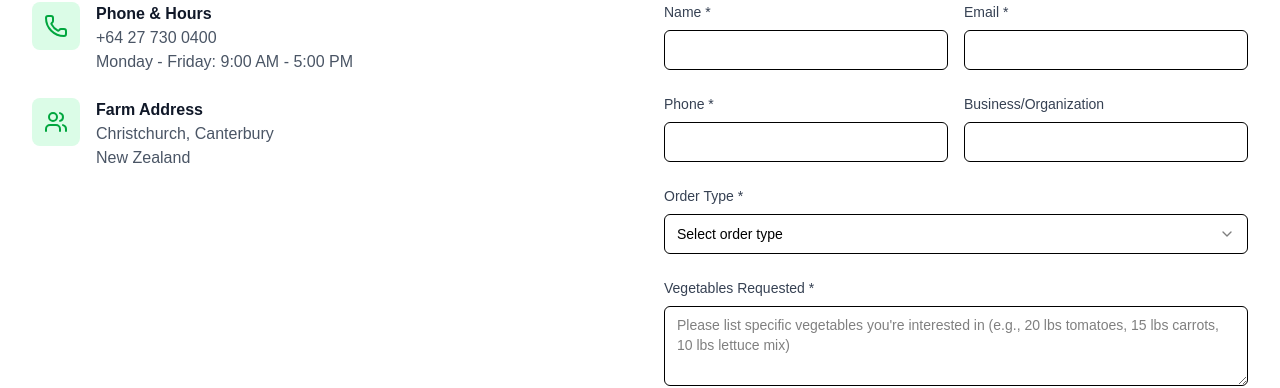
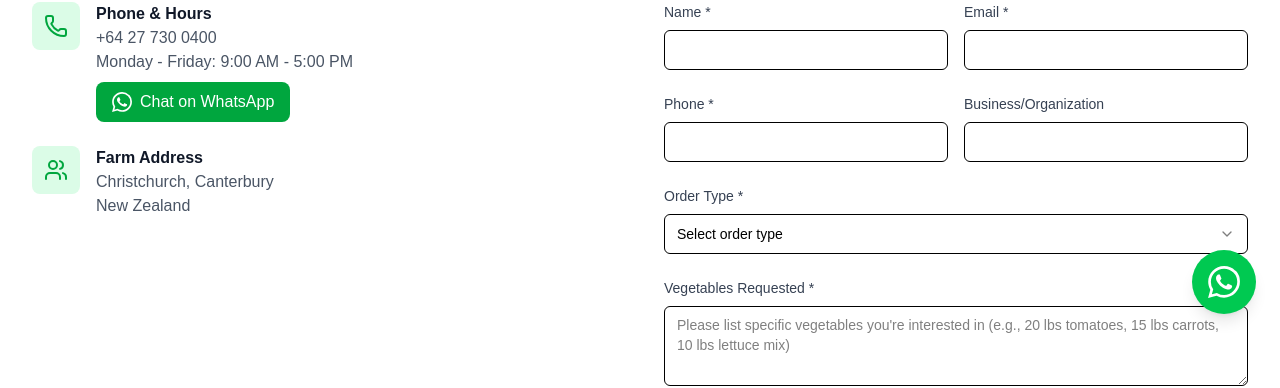
Before and after one commit to gauravbhatia4601/sky-growers, a Next.js app: page /contact in a window 1280 px wide. Shown: the part 462-850 px from the top of the page. Built offline with nearby package versions, Linux system fonts and the light colour scheme; no server answers.

Commit message:
Remove beetroot references and add WhatsApp chat button to contact page

```diff
--- a/src/app/contact/page.tsx
+++ b/src/app/contact/page.tsx
@@ -109,6 +109,17 @@
                   <h3 className="font-semibold text-gray-900">Phone & Hours</h3>
                   <p className="text-gray-600">+64 27 730 0400</p>
                   <p className="text-gray-600">Monday - Friday: 9:00 AM - 5:00 PM</p>
+                  <a
+                    href="https://wa.me/64277300400"
+                    target="_blank"
+                    rel="noopener noreferrer"
+                    className="inline-flex items-center mt-2 px-4 py-2 bg-green-600 text-white rounded-lg hover:bg-green-700 transition-colors"
+                  >
+                    <svg className="w-5 h-5 mr-2" fill="currentColor" viewBox="0 0 24 24">
+                      <path d="M17.472 14.382c-.297-.149-1.758-.867-2.03-.967-.273-.099-.471-.148-.67.15-.197.297-.767.966-.94 1.164-.173.199-.347.223-.644.075-.297-.15-1.255-.463-2.39-1.475-.883-.788-1.48-1.761-1.653-2.059-.173-.297-.018-.458.13-.606.134-.133.297-.347.446-.52.149-.174.198-.298.298-.497.099-.198.05-.371-.025-.52-.075-.149-.669-1.612-.916-2.207-.242-.579-.487-.5-.669-.51-.173-.008-.371-.01-.57-.01-.198 0-.52.074-.792.372-.272.297-1.04 1.016-1.04 2.479 0 1.462 1.065 2.875 1.213 3.074.149.198 2.096 3.2 5.077 4.487.709.306 1.262.489 1.694.625.712.227 1.36.195 1.871.118.571-.085 1.758-.719 2.006-1.413.248-.694.248-1.289.173-1.413-.074-.124-.272-.198-.57-.347m-5.421 7.403h-.004a9.87 9.87 0 01-5.031-1.378l-.361-.214-3.741.982.998-3.648-.235-.374a9.86 9.86 0 01-1.51-5.26c.001-5.45 4.436-9.884 9.888-9.884 2.64 0 5.122 1.03 6.988 2.898a9.825 9.825 0 012.893 6.994c-.003 5.45-4.437 9.884-9.885 9.884m8.413-18.297A11.815 11.815 0 0012.05 0C5.495 0 .16 5.335.157 11.892c0 2.096.547 4.142 1.588 5.945L.057 24l6.305-1.654a11.882 11.882 0 005.683 1.448h.005c6.554 0 11.89-5.335 11.893-11.893A11.821 11.821 0 0020.885 3.488"/>
+                    </svg>
+                    Chat on WhatsApp
+                  </a>
                 </div>
               </div>
               {/* <div className="flex items-start space-x-4">
@@ -157,7 +168,7 @@
                 </div>
               </div>
             </div> */}
-            {/* Seasonal Availability */}
+            {/* Seasonal Availability - Commented out due to beetroot removal */}
             {/* <div className="bg-yellow-50 p-6 rounded-lg">
               <h3 className="text-xl font-semibold text-gray-900 mb-4">Year-Round Vegetable Availability</h3>
               <div className="space-y-3 text-sm">
@@ -167,10 +178,6 @@
                 </div>
                 <div className="flex justify-between">
                   <span className="font-medium">Regenerative Spinach:</span>
-                  <span className="text-gray-600">Available Year-Round</span>
-                </div>
-                <div className="flex justify-between">
-                  <span className="font-medium">Fresh Beetroot:</span>
                   <span className="text-gray-600">Available Year-Round</span>
                 </div>
                 <div className="flex justify-between">
@@ -196,6 +203,22 @@
           </div>
         </div>
       </div>
+
+      {/* Floating WhatsApp Button */}
+      <div className="fixed bottom-6 right-6 z-50">
+        <a
+          href="https://wa.me/64277300400"
+          target="_blank"
+          rel="noopener noreferrer"
+          className="flex items-center justify-center w-16 h-16 bg-green-500 hover:bg-green-600 text-white rounded-full shadow-lg hover:shadow-xl transition-all duration-300 transform hover:scale-110"
+          aria-label="Chat with us on WhatsApp"
+        >
+          <svg className="w-8 h-8" fill="currentColor" viewBox="0 0 24 24">
+            <path d="M17.472 14.382c-.297-.149-1.758-.867-2.03-.967-.273-.099-.471-.148-.67.15-.197.297-.767.966-.94 1.164-.173.199-.347.223-.644.075-.297-.15-1.255-.463-2.39-1.475-.883-.788-1.48-1.761-1.653-2.059-.173-.297-.018-.458.13-.606.134-.133.297-.347.446-.52.149-.174.198-.298.298-.497.099-.198.05-.371-.025-.52-.075-.149-.669-1.612-.916-2.207-.242-.579-.487-.5-.669-.51-.173-.008-.371-.01-.57-.01-.198 0-.52.074-.792.372-.272.297-1.04 1.016-1.04 2.479 0 1.462 1.065 2.875 1.213 3.074.149.198 2.096 3.2 5.077 4.487.709.306 1.262.489 1.694.625.712.227 1.36.195 1.871.118.571-.085 1.758-.719 2.006-1.413.248-.694.248-1.289.173-1.413-.074-.124-.272-.198-.57-.347m-5.421 7.403h-.004a9.87 9.87 0 01-5.031-1.378l-.361-.214-3.741.982.998-3.648-.235-.374a9.86 9.86 0 01-1.51-5.26c.001-5.45 4.436-9.884 9.888-9.884 2.64 0 5.122 1.03 6.988 2.898a9.825 9.825 0 012.893 6.994c-.003 5.45-4.437 9.884-9.885 9.884m8.413-18.297A11.815 11.815 0 0012.05 0C5.495 0 .16 5.335.157 11.892c0 2.096.547 4.142 1.588 5.945L.057 24l6.305-1.654a11.882 11.882 0 005.683 1.448h.005c6.554 0 11.89-5.335 11.893-11.893A11.821 11.821 0 0020.885 3.488"/>
+          </svg>
+        </a>
+      </div>
+
       <Footer />
     </div>
   );
--- a/src/app/page.tsx
+++ b/src/app/page.tsx
@@ -48,7 +48,7 @@
 const vegetables = [
   { name: "Fresh Coriander", image: "/images/coriander.jpg", season: "Year-round" },
   { name: "Pumpkin", image: "/images/spinach.jpg", season: "Year-round" },
-  { name: "Fresh Beetroot", image: "/images/beetroot.jpg", season: "Year-round" },
+  // { name: "Fresh Beetroot", image: "/images/beetroot.jpg", season: "Year-round" },
   { name: "Crisp Radish", image: "/images/radish.jpg", season: "Year-round" },
   { name: "Cucumber", image: "/images/cucumber.jpg", season: "Year-round" },
   { name: "Spring Onion", image: "/images/onion-greens.jpg", season: "Year-round" },
--- a/src/seo/keywords.js
+++ b/src/seo/keywords.js
@@ -8,7 +8,7 @@
   "coriander",
   "cilantro",
   "spinach",
-  "beetroot",
+  // "beetroot",
   "radish",
   "lettuce",
   "kale",
```
